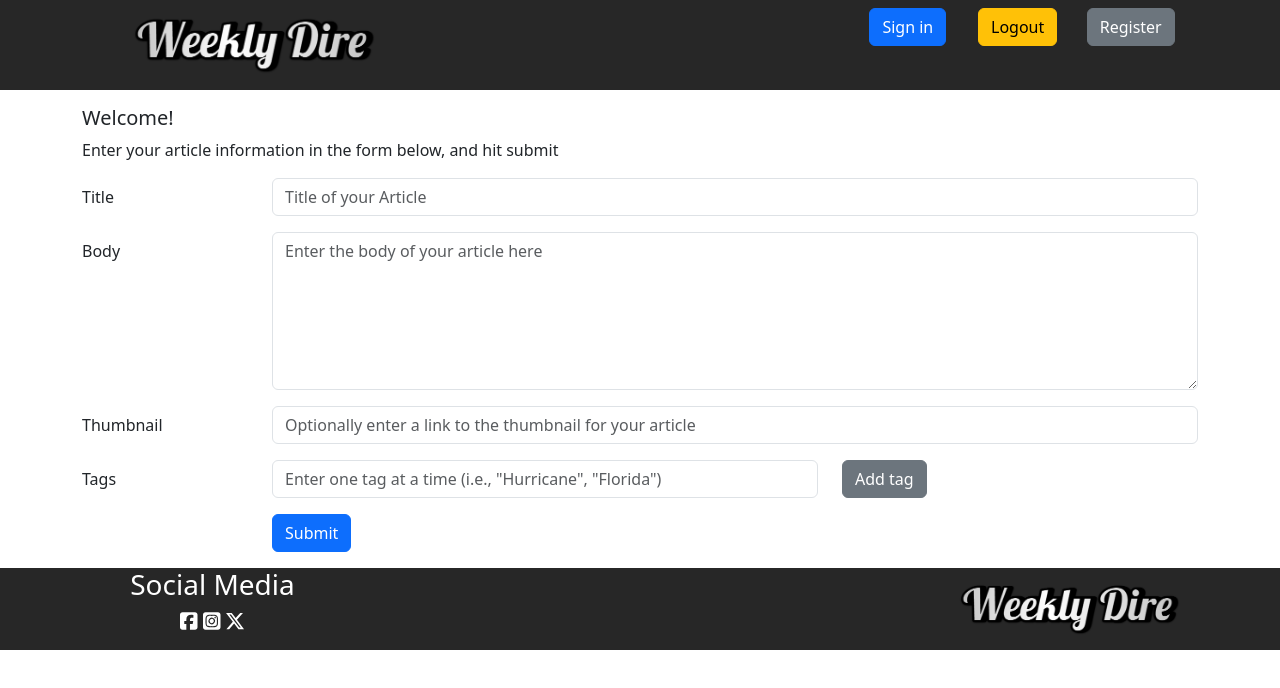
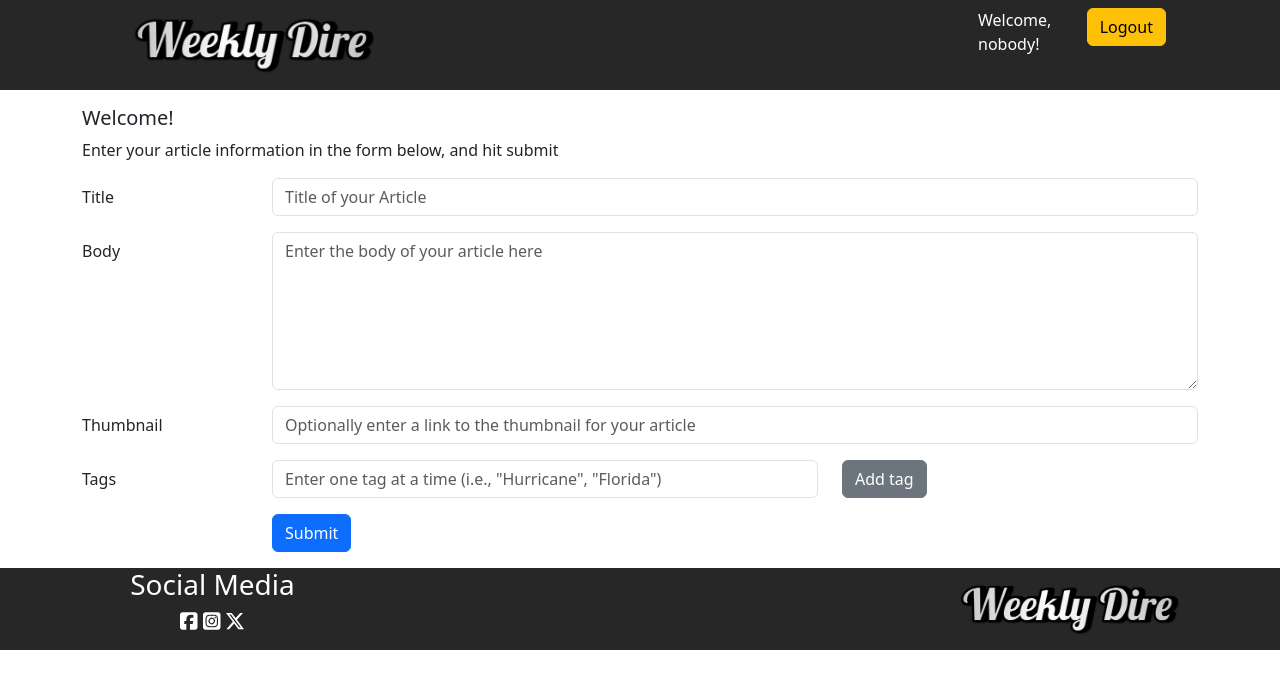
Before and after one commit to drewjtaylor/WeeklyDire, a React (Create React App) app in the folder weeklydire_front_end/: page /write in a window 1280 px wide. Shown: the top 688 px of the page. Built offline with nearby package versions, Linux system fonts and the light colour scheme.

Commit message:
Display register/logout depending on user

```diff
--- a/weeklydire_front_end/src/App.js
+++ b/weeklydire_front_end/src/App.js
@@ -10,6 +10,8 @@ import Watch from './Pages/Watch';
 import FullArticle from './Pages/FullArticle';
 import Write from './Pages/Write';
 import TaggedArticlesResults from './Pages/TaggedArticlesResults';
+import { useContext } from 'react';
+import { UserContext } from './utils/UserContext';
 
 function App() {
 
--- a/weeklydire_front_end/src/Components/Header.js
+++ b/weeklydire_front_end/src/Components/Header.js
@@ -5,6 +5,8 @@ import { useState } from 'react';
 import LoginForm from './LoginForm';
 import Logout from './Logout';
 import RegisterForm from './RegisterForm';
+import { useContext } from 'react';
+import { UserContext } from '../utils/UserContext';
 
 
 const Header = () => {
@@ -21,13 +23,31 @@ const Header = () => {
         setRegisterModal(!registerModal)
     }
 
+    // Use context to check if a user is logged in
+    const currentUser = useContext(UserContext);
+
   return (
     <Row style={headerStyle} className='sticky-top background-gray mb-3'>
             <Col xs='1'></Col>
             <Col><Link to='/'><img className='img-fluid logo' src={gradientLogo} alt='weekly dire' /></Link></Col>
-            <Col xs='2 mt-2' xl='1'><Button color='primary' onClick={toggleLoginModal}>Sign in</Button></Col>
-            <Col xs='2 mt-2' xl='1'><Logout></Logout></Col>
-            <Col xs='1 mt-2'><Button onClick={toggleRegisterModal}>Register</Button></Col>
+
+
+            {currentUser.username ?
+                <Col xs='2 mt-2' xl='1'>
+                    <p>Welcome, {currentUser.firstName}!</p>
+                </Col> :
+                <Col xs='1 mt-2'><Button onClick={toggleRegisterModal}>Register</Button></Col>
+            }
+            {currentUser.username ?
+                <Col xs='2 mt-2' xl='1'>
+                    <Logout />
+                </Col> :
+                <Col xs='2 mt-2' xl='1'>
+                    <Button color='primary' onClick={toggleLoginModal}>
+                        Sign in
+                    </Button>
+                </Col>
+            }
             <Col xs='1'></Col>
             <Modal isOpen={loginModal} toggle={toggleLoginModal}>
                 <ModalHeader toggle={toggleLoginModal}>If you have an account, please sign in</ModalHeader>
--- /dev/null
+++ b/weeklydire_front_end/src/utils/UserContext.js
@@ -0,0 +1,10 @@
+import { createContext } from 'react';
+
+export const UserContext = createContext({
+    email: 'email@email.com',
+    username: 'nobody',
+    firstName: 'nobody',
+    lastName: 'here',
+    creator: false,
+    admin: false
+});
```
